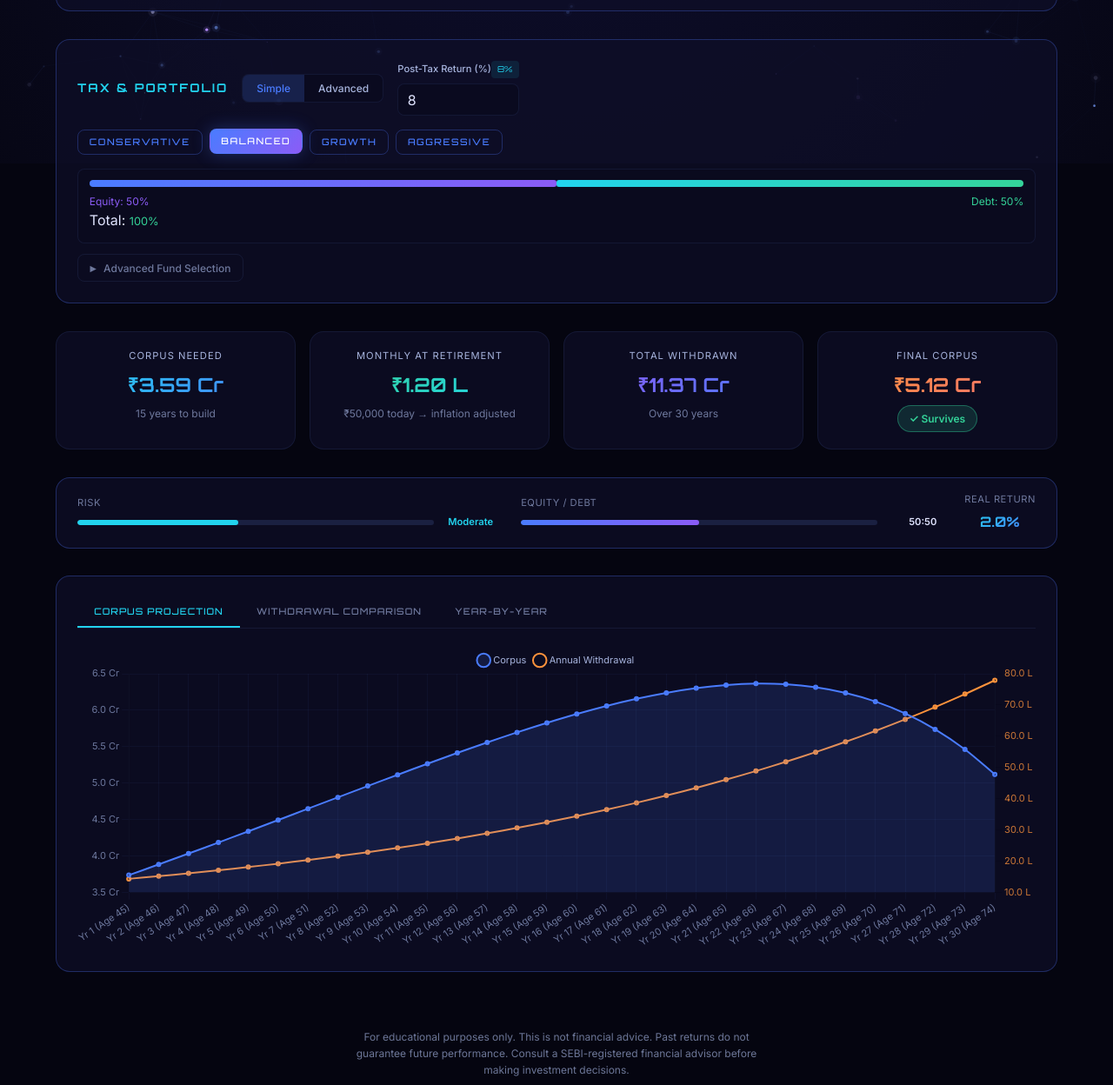
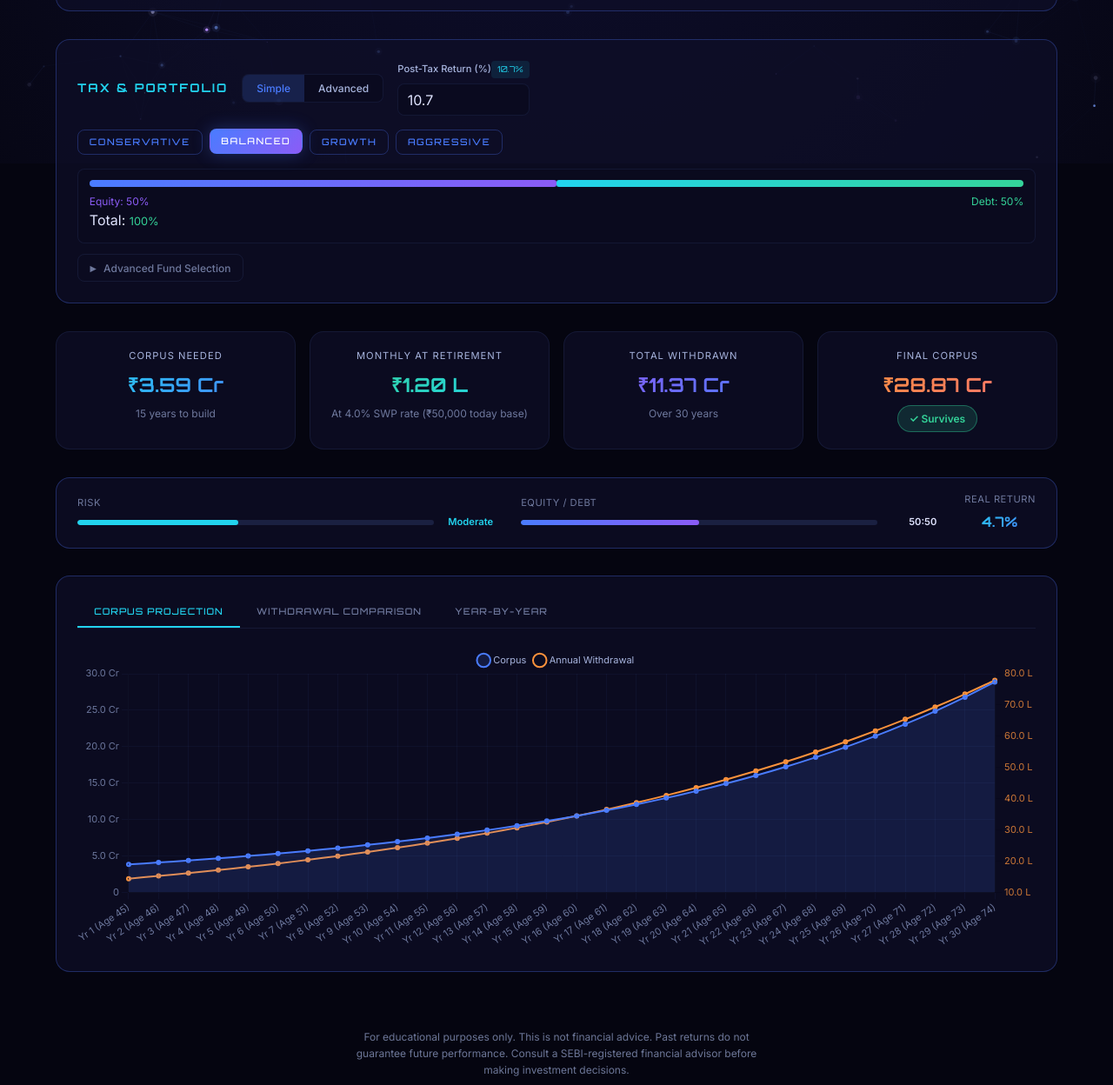
Before and after one commit to ravi409455/retirement_calc, a website: page index.html in a window 1280 px wide. Shown: the part 612-1860 px from the top of the page at 87% size. Drawn offline with nearby package versions, Linux system fonts and the light colour scheme.

Commit message:
fourth try

```diff
--- a/docker-compose.yml
+++ b/docker-compose.yml
@@ -3,7 +3,7 @@ services:
   retirement-calc:
     build: .
     ports:
-      - "8080:80"
+      - "3000:80"
     volumes:
       - .:/usr/share/nginx/html
     restart: unless-stopped
--- a/js/calculator.js
+++ b/js/calculator.js
@@ -174,8 +174,12 @@ export function runProjection(params) {
   const monthlyAtRetirement = calcInflationAdjusted(monthlyExpense, inflationRate, yearsToRetirement);
   const annualAtRetirement  = monthlyAtRetirement * 12;
 
-  // Corpus required at retirement
-  const corpusNeeded = calcCorpusNeeded(annualAtRetirement, withdrawalRate);
+  // Corpus required at retirement (baseline at 4% safe SWR target)
+  const corpusNeeded = calcCorpusNeeded(annualAtRetirement, 0.04);
+
+  // Actual starting monthly withdrawal based on user's SWP withdrawalRate input
+  const actualMonthlyWithdrawal = (corpusNeeded * withdrawalRate) / 12;
+  const actualAnnualWithdrawal = actualMonthlyWithdrawal * 12;
 
   // ── Decumulation phase: simulate year-by-year ──
   const projections = [];
@@ -184,7 +188,7 @@ export function runProjection(params) {
   let totalTaxPaid   = 0;
   let survived       = true;
   let survivalYears  = 0;
-  let annualExpense  = annualAtRetirement;
+  let annualExpense  = actualAnnualWithdrawal;
 
   for (let i = 0; i < yearsInRetirement; i++) {
     const year          = i + 1;
@@ -225,7 +229,7 @@ export function runProjection(params) {
       survivalYears = year;
       // Fill remaining years as depleted
       for (let j = i + 1; j < yearsInRetirement; j++) {
-        const futureExpense = calcInflationAdjusted(annualAtRetirement, inflationRate, j);
+        const futureExpense = calcInflationAdjusted(actualAnnualWithdrawal, inflationRate, j);
         projections.push({
           year: j + 1,
           age: retirementAge + j,
@@ -242,7 +246,7 @@ export function runProjection(params) {
 
     corpus = corpusEnd;
     // Escalate expense with inflation for next year
-    annualExpense = calcInflationAdjusted(annualAtRetirement, inflationRate, i + 1);
+    annualExpense = calcInflationAdjusted(actualAnnualWithdrawal, inflationRate, i + 1);
   }
 
   if (survived) survivalYears = yearsInRetirement;
@@ -258,8 +262,8 @@ export function runProjection(params) {
     summary: {
       yearsToRetirement,
       yearsInRetirement,
-      monthlyAtRetirement: Math.round(monthlyAtRetirement),
-      annualAtRetirement:  Math.round(annualAtRetirement),
+      monthlyAtRetirement: Math.round(actualMonthlyWithdrawal),
+      annualAtRetirement:  Math.round(actualAnnualWithdrawal),
       corpusNeeded:        Math.round(corpusNeeded),
       realReturn,
       finalCorpus:         Math.round(finalCorpus),
--- a/js/charts.js
+++ b/js/charts.js
@@ -92,6 +92,9 @@ function buildBaseOptions() {
                     label(context) {
                         const label = context.dataset.label ?? '';
                         const value = context.parsed.y;
+                        if (label.includes('Withdrawal') && !label.includes('Annual')) {
+                            return `${label} (Corpus Left): ${formatINR(value)}`;
+                        }
                         return `${label}: ${formatINR(value)}`;
                     },
                 },
--- a/js/main.js
+++ b/js/main.js
@@ -1,8 +1,8 @@
-import { initCosmos } from './cosmos.js?v=3.2';
-import { loadFundData, FUNDS, TAX_RULES, DATA_META } from './data.js?v=3.2';
-import { runProjection, runSWPComparison, calcBlendedReturn, calcEquityDebtSplit, formatINR } from './calculator.js?v=3.2';
-import { initPortfolio, getAllocations, getTotalWeight } from './portfolio.js?v=3.2';
-import { renderProjectionChart, renderComparisonChart } from './charts.js?v=3.2';
+import { initCosmos } from './cosmos.js?v=3.5';
+import { loadFundData, FUNDS, TAX_RULES, DATA_META } from './data.js?v=3.5';
+import { runProjection, runSWPComparison, calcBlendedReturn, calcEquityDebtSplit, formatINR } from './calculator.js?v=3.5';
+import { initPortfolio, getAllocations, getTotalWeight } from './portfolio.js?v=3.5';
+import { renderProjectionChart, renderComparisonChart } from './charts.js?v=3.5';
 
 initCosmos('cosmos-bg');
 
@@ -35,6 +35,20 @@ async function bootstrap() {
 document.addEventListener('DOMContentLoaded', bootstrap);
 
 function onPortfolioChange() {
+    const allocations = getAllocations();
+    const inputs = getInputs();
+    const yearsInRetirement = Math.max(1, inputs.planUntilAge - inputs.retirementAge);
+    const blended = calcBlendedReturn(allocations, FUNDS, yearsInRetirement);
+
+    if (currentTaxMode === 'simple') {
+        const ptrEl = document.getElementById('post-tax-return');
+        if (ptrEl) {
+            const percentVal = (blended * 100).toFixed(1);
+            ptrEl.value = percentVal;
+            const badge = document.getElementById('badge-post-tax-return');
+            if (badge) badge.textContent = `${percentVal}%`;
+        }
+    }
     scheduleCalculation();
 }
 
@@ -255,11 +269,27 @@ function calculate() {
     const yearsInRetirement = inputs.planUntilAge - inputs.retirementAge;
 
     let expectedReturn;
+    const ptrEl = document.getElementById('post-tax-return');
+    const badge = document.getElementById('badge-post-tax-return');
+
     if (currentTaxMode === 'simple') {
+        if (ptrEl) {
+            ptrEl.disabled = false;
+            ptrEl.style.opacity = '1';
+            ptrEl.style.cursor = 'auto';
+        }
         expectedReturn = inputs.postTaxReturn;
     } else {
         const grossReturn = calcBlendedReturn(allocations, FUNDS, yearsInRetirement);
         expectedReturn = grossReturn;
+        if (ptrEl) {
+            ptrEl.disabled = true;
+            ptrEl.style.opacity = '0.7';
+            ptrEl.style.cursor = 'not-allowed';
+            const percentVal = (grossReturn * 100).toFixed(1);
+            ptrEl.value = percentVal;
+            if (badge) badge.textContent = `${percentVal}%`;
+        }
     }
 
     const result = runProjection({
@@ -304,7 +334,7 @@ function displayResults(result, inputs, split, expectedReturn) {
     document.getElementById('metric-corpus-sub').textContent = `${s.yearsToRetirement} years to build`;
 
     animateValue(document.getElementById('metric-monthly'), prev.monthlyAtRetirement, s.monthlyAtRetirement, 500, true, formatINR);
-    document.getElementById('metric-monthly-sub').textContent = `₹${formatINR(inputs.monthlyExpense)} today → inflation adjusted`;
+    document.getElementById('metric-monthly-sub').textContent = `At ${(inputs.withdrawalRate * 100).toFixed(1)}% SWP rate (₹${formatINR(inputs.monthlyExpense)} today base)`;
 
     animateValue(document.getElementById('metric-withdrawn'), prev.totalWithdrawn, s.totalWithdrawn, 500, true, formatINR);
     document.getElementById('metric-withdrawn-sub').textContent = `Over ${s.survivalYears} years`;
--- a/js/portfolio.js
+++ b/js/portfolio.js
@@ -4,8 +4,8 @@
  * Fund picker is collapsed by default — only preset pills + weight bar visible.
  */
 
-import { FUNDS, FUND_CATEGORIES, PRESET_PORTFOLIOS, getFundById } from './data.js?v=3.2';
-import { calcEquityDebtSplit } from './calculator.js?v=3.2';
+import { FUNDS, FUND_CATEGORIES, PRESET_PORTFOLIOS, getFundById } from './data.js?v=3.5';
+import { calcEquityDebtSplit } from './calculator.js?v=3.5';
 
 // ─── Module State ─────────────────────────────────────────────────────────────
 
```
Also changed, not shown: index.html (+2 -2 lines).
